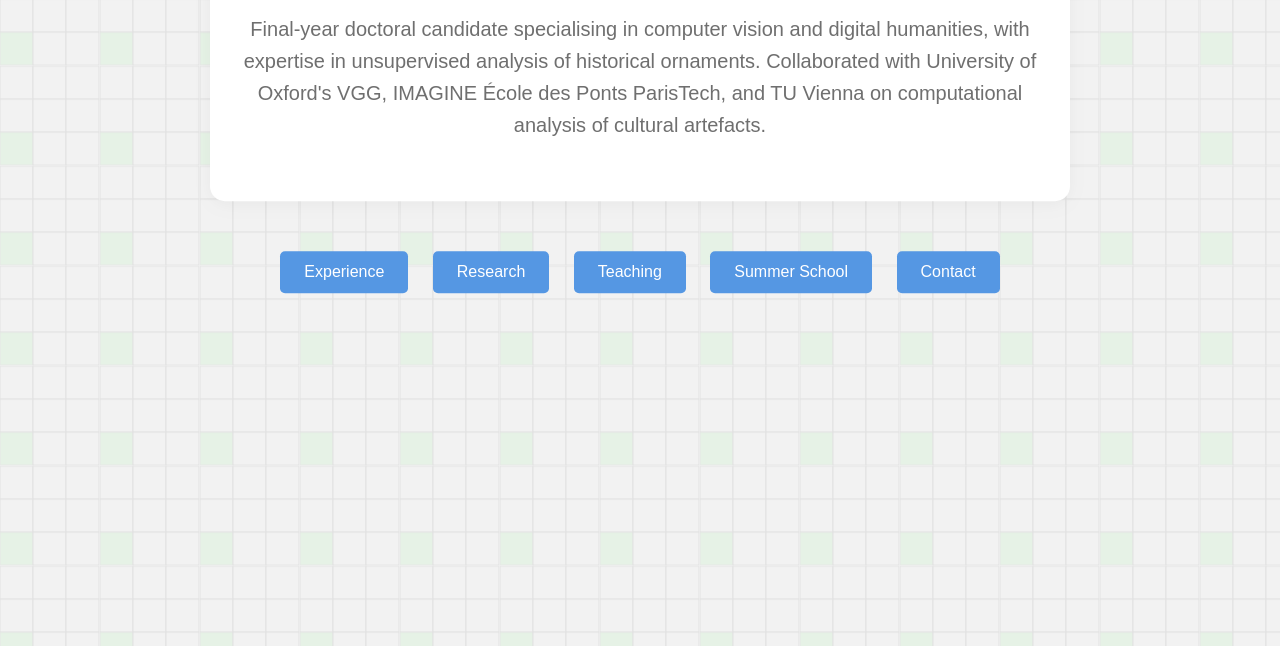
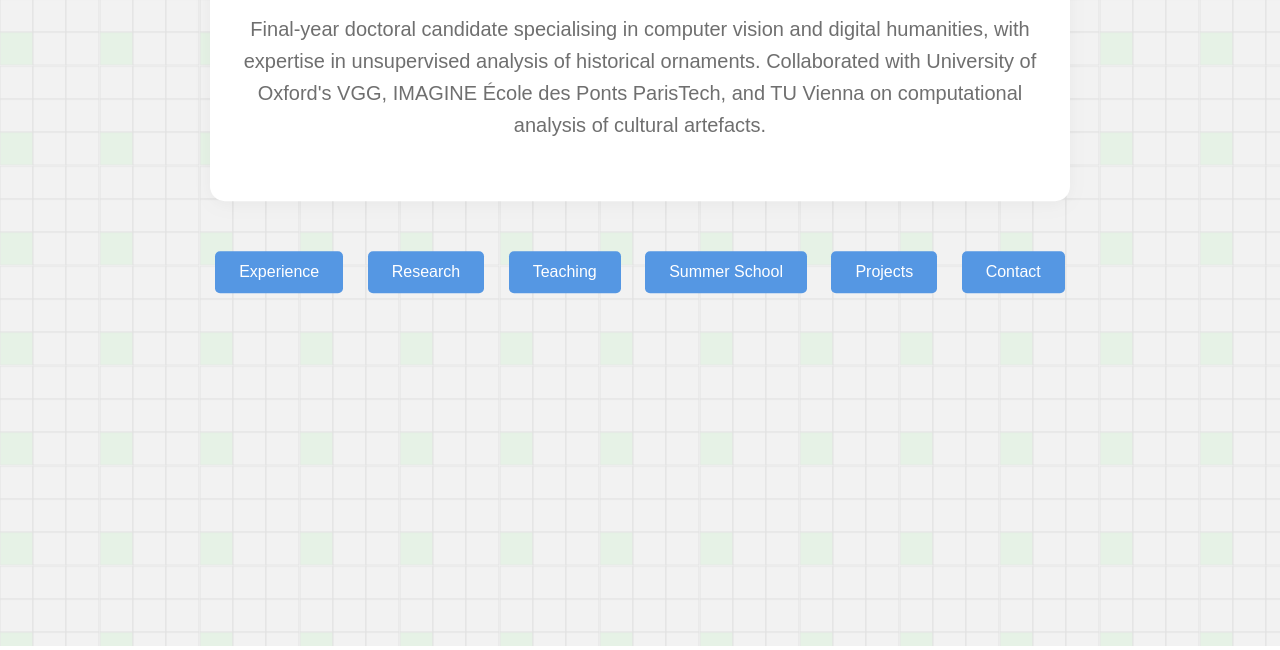
Before and after one commit to SayanChaki/SayanChaki.github.io, a plain HTML site: page index.html in a window 1280 px wide. Shown: the part 235-885 px from the top of the page. Drawn offline with Linux system fonts and the light colour scheme.

Commit message:
Update index.html

```diff
--- a/index.html
+++ b/index.html
@@ -340,6 +340,7 @@
                 <button class="btn" onclick="showSection('research')">Research</button>
                 <button class="btn" onclick="showSection('teaching')">Teaching</button>
                 <button class="btn" onclick="showSection('summer-schools')">Summer School</button>
+                <button class="btn" onclick="window.location.href='projects.html'">Projects</button>
                 <button class="btn btn-secondary" onclick="showModal('contact')">Contact</button>
             </div>
 
```
